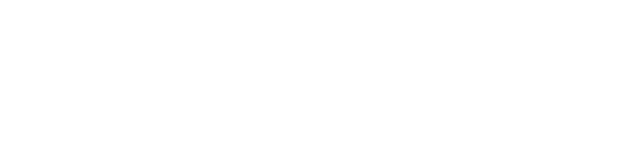
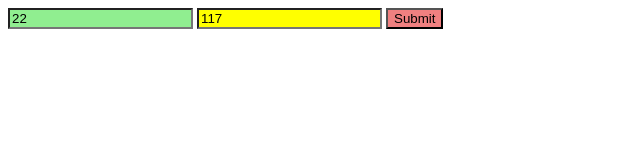
Before and after one commit to sascharissling/java-blitz-calculator, a website: page src/index.html in a window 1280 px wide. Shown: the whole page, without its empty margins (0-640 px from the left). Drawn offline with Linux system fonts and the light colour scheme.

Commit message:
make calculator run

```diff
--- a/src/index.html
+++ b/src/index.html
@@ -5,6 +5,34 @@
     <meta name="viewport" content="width=device-width, initial-scale=1.0" />
     <meta http-equiv="X-UA-Compatible" content="ie=edge" />
     <title>Java-Blitz-Calculatot</title>
+    <style>
+      input[name="first"] {
+        background: lightgreen;
+      }
+
+      input[name="second"] {
+        background: yellow;
+      }
+
+      .submit {
+        background: lightcoral;
+      }
+    </style>
   </head>
-  <body></body>
+  <body>
+    <input
+      type="text"
+      name="first"
+      placeholder="Enter first number"
+      value="22"
+    />
+    <input
+      type="text"
+      name="second"
+      placeholder="Enter second number"
+      value="117"
+    />
+    <button class="submit">Submit</button>
+    <script src="index.js"></script>
+  </body>
 </html>
--- /dev/null
+++ b/src/index.js
@@ -0,0 +1,8 @@
+const firstInput = document.querySelector("[name=first]");
+const secondInput = document.querySelector("[name=second]");
+const submitButton = document.querySelector(".submit");
+
+submitButton.addEventListener("click", function() {
+  const sum = parseInt(firstInput.value) * parseInt(secondInput.value);
+  alert(sum);
+});
```
Also changed, not shown: dist/index.html, 1 other file.
